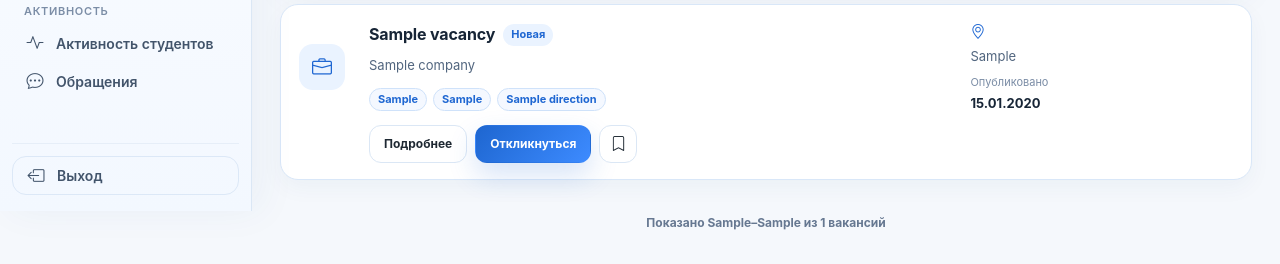
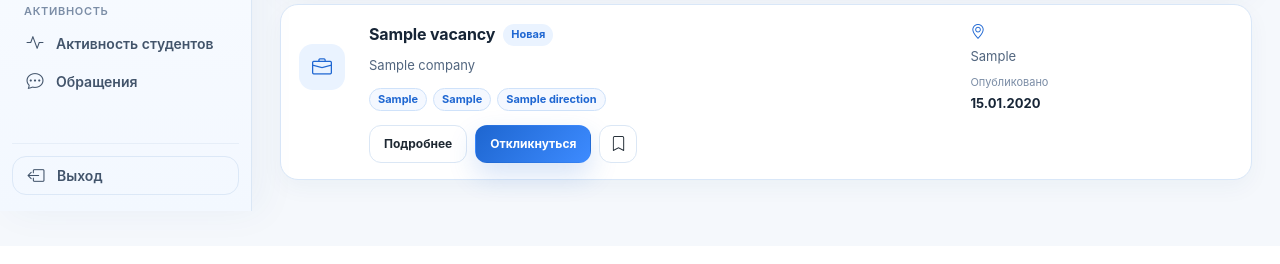
Before and after one commit to liradosik/career-center-irkpo, a Django app: template templates/vacancies/list.html in a window 1280 px wide. Shown: the part 589-853 px from the top of the page. After the commit the page ends 814 px from the top, so only its background shows below. Run offline with Django 5.2, Linux system fonts and the light colour scheme; the template is opened without the code that fills it: most values are stand-ins (such as "Sample title", 1, 10 or a date in 2020).

Commit message:
Изменен список вакансий и курсов

```diff
--- a/templates/vacancies/list.html
+++ b/templates/vacancies/list.html
@@ -190,9 +190,6 @@
 
   {% if page_obj.paginator.count %}
     <section class="student-vacancies-pagination-wrap">
-      <p>
-        Показано {{ page_start }}–{{ page_end }} из {{ page_obj.paginator.count }} вакансий
-      </p>
 
       {% if page_obj.paginator.num_pages > 1 %}
         <nav class="student-vacancies-pagination" aria-label="Пагинация вакансий">
```
